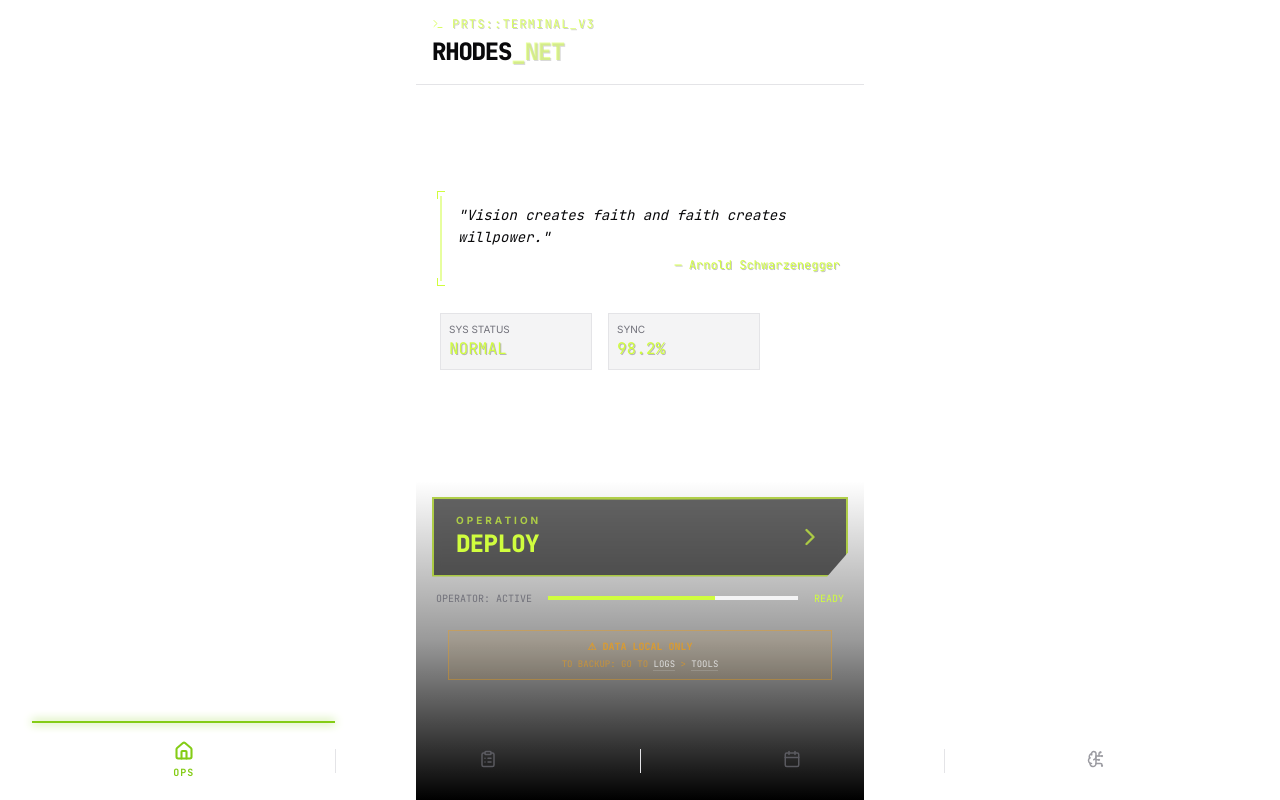
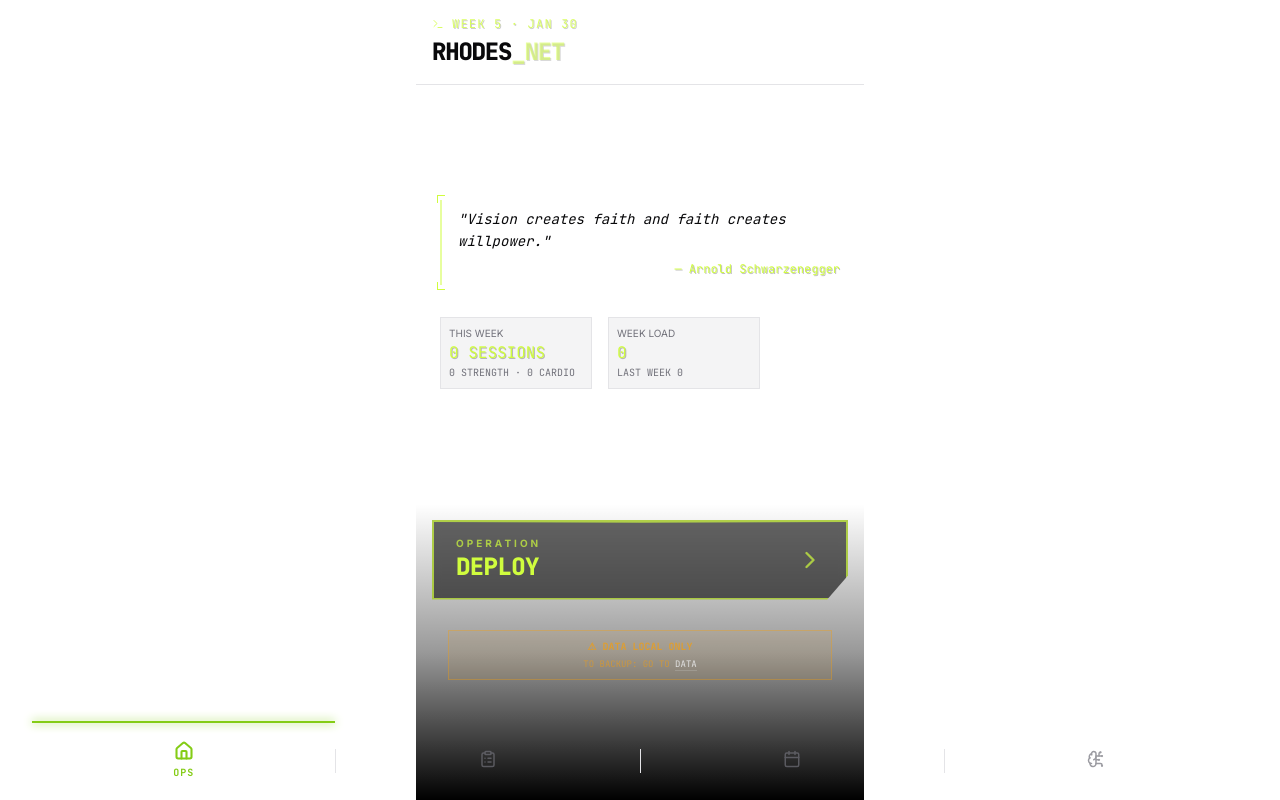
Before and after one commit to cwy433-png/SimpleWorkoutRecorder, a React (Vite) app: page / in a window 1280 px wide. Built offline with nearby package versions, Linux system fonts and the light colour scheme.

Commit message:
feat(home): weekly sessions and load on the cover
Co-Authored-By: Claude Opus 5.5 <noreply@anthropic.com>

```diff
--- a/src/App.jsx
+++ b/src/App.jsx
@@ -1,4 +1,4 @@
-import React, { useState, useEffect, useRef } from 'react';
+import React, { useState, useEffect, useRef, useMemo } from 'react';
 import { QUOTES, QUOTE_PACKS, getEnabledQuotes } from './data/quotes';
 import { Calendar, ClipboardList, Home, BrainCircuit, X } from 'lucide-react';
 import './index.css';
@@ -11,8 +11,8 @@ import { useWorkoutSession } from './modules/tracker/SessionContext';
 import { HistoryManager } from './modules/history/HistoryManager';
 import { AiManager } from './modules/ai/AiManager';
 import { HomeView_Rhodes } from './modules/home/HomeView_Rhodes';
-import { normalizeRecord } from './modules/history/historyModel';
-import { appendRecord, HistoryCorruptError } from './modules/history/historyStore';
+import { normalizeRecord, weekSummary } from './modules/history/historyModel';
+import { appendRecord, readHistory as readStoredHistory, HistoryCorruptError } from './modules/history/historyStore';
 import { useDialog } from './components/ui/Dialog';
 import { usePublishHeight } from './lib/bottomStack';
 
@@ -47,6 +47,23 @@ function App() {
 
   // Random Quote Logic
   const [quote, setQuote] = useState({ text: "Loading...", author: "System" });
+
+  // Cover week summary: recomputed each time the cover is shown (e.g. after saving a debrief).
+  const homeSummary = useMemo(() => {
+    if (view !== 'HOME') return null;
+    const now = Date.now();
+    let plan = null;
+    try {
+      const savedDefaultId = localStorage.getItem('default_plan_id');
+      if (savedDefaultId) {
+        const plans = JSON.parse(localStorage.getItem('workout_plans') || '[]');
+        plan = plans.find(p => p.id == savedDefaultId) ?? null;
+      }
+    } catch {
+      plan = null;
+    }
+    return { now, summary: weekSummary(readStoredHistory(localStorage), now, plan) };
+  }, [view]);
 
   // Mobile Keyboard Detection
   const [isKeyboardOpen, setIsKeyboardOpen] = useState(false);
@@ -165,6 +182,9 @@ function App() {
       case 'HOME':
         return <HomeView_Rhodes
           onStart={handleStartSession}
+          onOpenLogs={() => setView('HISTORY')}
+          summary={homeSummary?.summary}
+          now={homeSummary?.now}
           setView={setView}
           quote={quote}
           quotePacks={QUOTE_PACKS}
--- a/src/modules/history/historyModel.js
+++ b/src/modules/history/historyModel.js
@@ -185,3 +185,32 @@ export function buildCardioRecord({ activity, endTime, durationMin, sessionRpe,
     sessionRpe,
   };
 }
+
+/**
+ * Cover summary for the ISO week containing `now` (Mon 00:00 to next Mon 00:00, local time).
+ * `strengthTarget` is the plan's training-day count, or null without a plan.
+ */
+export function weekSummary(history, now, plan) {
+  const start = startOfIsoWeek(now);
+  const s = new Date(start);
+  // Built from calendar days (not +7 x DAY_MS) so DST weeks stay exact.
+  const next = new Date(s.getFullYear(), s.getMonth(), s.getDate() + 7).getTime();
+  const prev = new Date(s.getFullYear(), s.getMonth(), s.getDate() - 7).getTime();
+
+  const out = { weekNumber: isoWeekNumber(now), sessions: 0, strength: 0, cardio: 0, load: 0, lastWeekLoad: 0, strengthTarget: null };
+  for (const raw of history) {
+    const ts = sessionTime(raw);
+    if (!Number.isFinite(ts)) continue;
+    const load = recordLoad(raw) ?? 0;
+    if (ts >= start && ts < next) {
+      out.sessions += 1;
+      if ((raw.type ?? 'strength') === 'cardio') out.cardio += 1;
+      else out.strength += 1;
+      out.load += load;
+    } else if (ts >= prev && ts < start) {
+      out.lastWeekLoad += load;
+    }
+  }
+  if (plan) out.strengthTarget = (plan.days ?? []).filter(isTrainingDay).length;
+  return out;
+}
--- a/src/modules/home/HomeView_Rhodes.jsx
+++ b/src/modules/home/HomeView_Rhodes.jsx
@@ -1,7 +1,10 @@
 import React, { useState, useRef } from 'react';
 import { Terminal, Activity, ChevronRight, Zap, Check } from 'lucide-react';
+import { formatMonthDay } from '../../lib/format';
 
-export const HomeView_Rhodes = ({ onStart, view, quote, quotePacks = [], enabledQuotePacks = [], toggleQuotePack }) => {
+const EMPTY_SUMMARY = { weekNumber: 0, sessions: 0, strength: 0, cardio: 0, load: 0, lastWeekLoad: 0, strengthTarget: null };
+
+export const HomeView_Rhodes = ({ onStart, onOpenLogs, summary, now, view, quote, quotePacks = [], enabledQuotePacks = [], toggleQuotePack }) => {
     const [showQuotePackModal, setShowQuotePackModal] = useState(false);
     const longPressTimer = useRef(null);
 
@@ -17,6 +20,9 @@ export const HomeView_Rhodes = ({ onStart, view, quote, quotePacks = [], enabled
         }
     };
 
+    const { sessions, strength, cardio, load, lastWeekLoad, strengthTarget } = summary ?? EMPTY_SUMMARY;
+    const barPct = strengthTarget > 0 ? Math.min(100, (strength / strengthTarget) * 100) : 0;
+
     return (
         <div className="flex-1 flex flex-col p-0 h-full bg-[var(--color-bg)] text-[var(--color-text-main)] overflow-hidden relative">
             {/* Background Grid - faint overlay */}
@@ -30,7 +36,7 @@ export const HomeView_Rhodes = ({ onStart, view, quote, quotePacks = [], enabled
                 <div className="flex flex-col">
                     <div className="flex items-center gap-2 text-neon font-mono text-xs tracking-widest opacity-80" style={{ textShadow: '1px 1px 0px rgba(0,0,0,0.25)' }}>
                         <Terminal size={12} />
-                        <span>PRTS::TERMINAL_V3</span>
+                        <span>{summary ? `WEEK ${summary.weekNumber} · ${formatMonthDay(now)}` : 'WEEK'}</span>
                     </div>
                     <div className="text-2xl font-black tracking-tighter mt-1 font-mono">
                         RHODES<span className="text-neon/50" style={{ textShadow: '1px 1px 0px rgba(0,0,0,0.15)' }}>_NET</span>
@@ -65,16 +71,18 @@ export const HomeView_Rhodes = ({ onStart, view, quote, quotePacks = [], enabled
                         {/* Hidden hint removed for easter egg feel */}
                     </div>
 
-                    {/* Decorative Stats */}
+                    {/* Week Stats - tap to open the logs */}
                     <div className="grid grid-cols-2 gap-4 mt-8 max-w-xs">
-                        <div className="bg-[var(--color-surface)] p-2 border border-[var(--color-border)]">
-                            <div className="text-[10px] text-[var(--color-text-muted)] uppercase">Sys Status</div>
-                            <div className="text-neon font-mono" style={{ textShadow: '1px 1px 0px rgba(0,0,0,0.25)' }}>NORMAL</div>
-                        </div>
-                        <div className="bg-[var(--color-surface)] p-2 border border-[var(--color-border)]">
-                            <div className="text-[10px] text-[var(--color-text-muted)] uppercase">Sync</div>
-                            <div className="text-neon font-mono" style={{ textShadow: '1px 1px 0px rgba(0,0,0,0.25)' }}>98.2%</div>
-                        </div>
+                        <button type="button" onClick={onOpenLogs} className="bg-[var(--color-surface)] p-2 border border-[var(--color-border)] text-left">
+                            <div className="text-[10px] text-[var(--color-text-muted)] uppercase">This Week</div>
+                            <div className="text-neon font-mono" style={{ textShadow: '1px 1px 0px rgba(0,0,0,0.25)' }}>{sessions} SESSIONS</div>
+                            <div className="text-[10px] text-[var(--color-text-muted)] font-mono uppercase">{strength} STRENGTH · {cardio} CARDIO</div>
+                        </button>
+                        <button type="button" onClick={onOpenLogs} className="bg-[var(--color-surface)] p-2 border border-[var(--color-border)] text-left">
+                            <div className="text-[10px] text-[var(--color-text-muted)] uppercase">Week Load</div>
+                            <div className="text-neon font-mono" style={{ textShadow: '1px 1px 0px rgba(0,0,0,0.25)' }}>{load.toLocaleString('en-US')}</div>
+                            <div className="text-[10px] text-[var(--color-text-muted)] font-mono uppercase">LAST WEEK {lastWeekLoad.toLocaleString('en-US')}</div>
+                        </button>
                     </div>
                 </div>
 
@@ -107,13 +115,15 @@ export const HomeView_Rhodes = ({ onStart, view, quote, quotePacks = [], enabled
                         <div className="absolute inset-0 bg-neon/10 opacity-0 group-hover:opacity-100 transition-opacity pointer-events-none"></div>
                     </button>
 
-                    <div className="flex justify-between items-center mt-2 px-1">
-                        <span className="text-[10px] font-mono text-[var(--color-text-muted)]">OPERATOR: ACTIVE</span>
-                        <div className="h-1 flex-1 mx-4 bg-[var(--color-surface)] overflow-hidden">
-                            <div className="h-full bg-neon w-2/3"></div>
+                    {strengthTarget !== null && (
+                        <div className="flex justify-between items-center mt-2 px-1">
+                            <span className="text-[10px] font-mono text-[var(--color-text-muted)]">STRENGTH</span>
+                            <div className="h-1 flex-1 mx-4 bg-[var(--color-surface)] overflow-hidden">
+                                <div className="h-full bg-neon" style={{ width: `${barPct}%` }}></div>
+                            </div>
+                            <span className="text-[10px] font-mono text-neon">{strength}/{strengthTarget}</span>
                         </div>
-                        <span className="text-[10px] font-mono text-neon">READY</span>
-                    </div>
+                    )}
 
                     {/* Data Persistence Warning - High Visibility */}
                     <div className="mt-6 mb-2 mx-4 p-2 border border-amber-500/50 bg-amber-500/10 text-center animate-pulse">
@@ -121,7 +131,7 @@ export const HomeView_Rhodes = ({ onStart, view, quote, quotePacks = [], enabled
                             ⚠ DATA LOCAL ONLY
                         </p>
                         <p className="text-[9px] font-mono text-amber-500/80 mt-1">
-                            TO BACKUP: GO TO <span className="text-white border-b border-white/20">LOGS</span> &gt; <span className="text-white border-b border-white/20">TOOLS</span>
+                            TO BACKUP: GO TO <span className="text-white border-b border-white/20">DATA</span>
                         </p>
                     </div>
                 </div>
```
Also changed, not shown: 1 other file (tests, documents, lock files or other folders).
